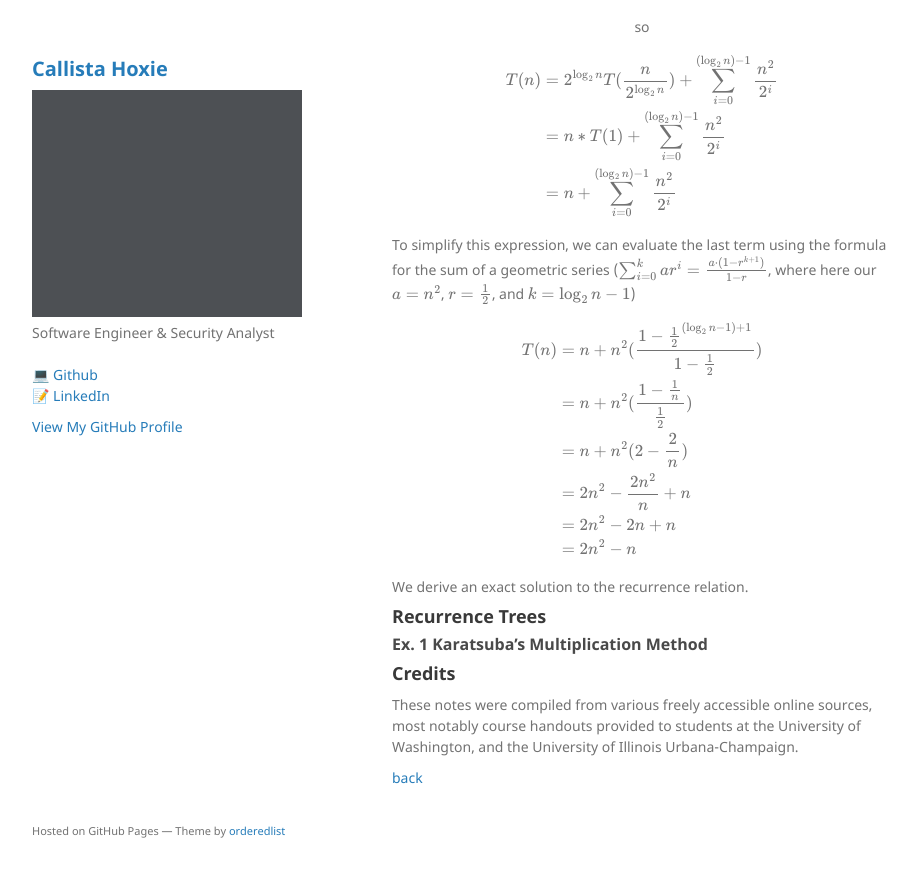
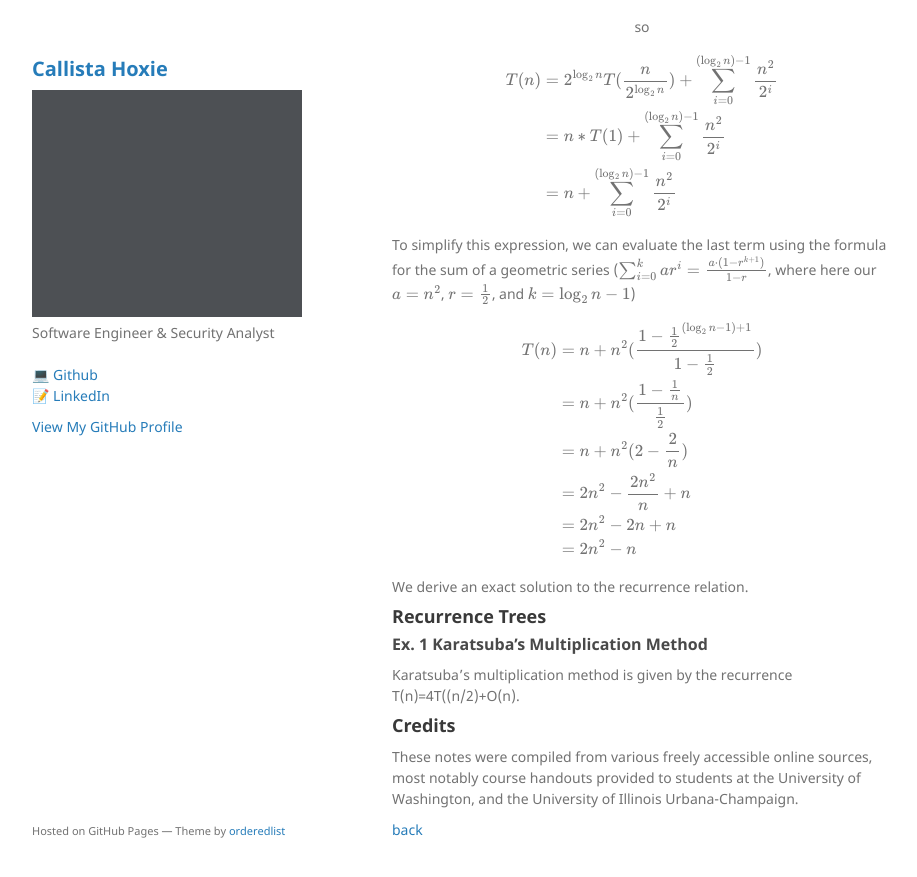
Before and after one commit to callistajosette/callistajosette.github.io, a Jekyll site: the page built from project-crease.md, in a window 1280 px wide and 900 px high, scrolled down 2394 px. Shown: the top 877 px of the window, without its empty margins (178-1095 px from the left). Built offline with Jekyll 4.4.1, drawn with Linux system fonts in a browser that asks for light colours; our own code applies the rules of GitHub Pages for plain Markdown files; before the commit the page ends 3242 px from its top, so only the background shows below that.

Commit message:
Update project-crease.md

```diff
--- a/project-crease.md
+++ b/project-crease.md
@@ -203,7 +203,7 @@ We derive an exact solution to the recurrence relation.
 
 ## Recurrence Trees
 ### Ex. 1 Karatsuba's Multiplication Method
-
+Karatsuba's multiplication method is given by the recurrence T(n)=4T((n/2)+O(n).
 
 
 ## Credits
```
